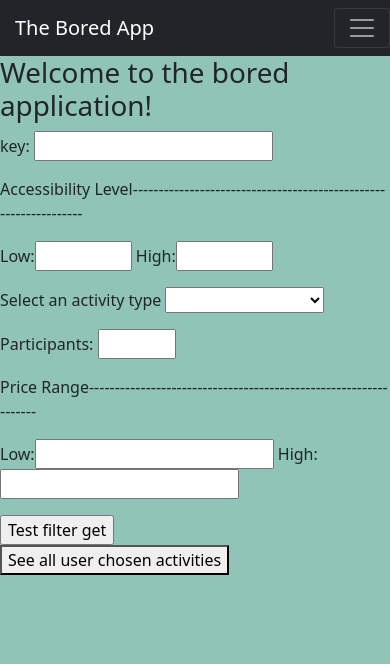
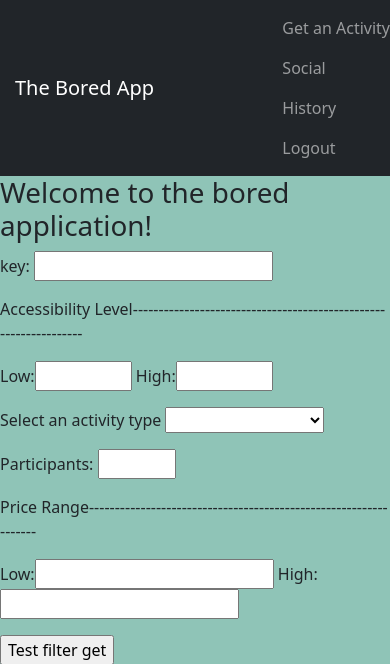
Before and after one commit to jackcodej/theboredapp, a Flask app: page / in a window 390 px wide. Shown: the top 664 px of the page. Run offline with Flask 3, Linux system fonts and the light colour scheme; the visitor is signed in with stand-in values (Sample User, id 1).

Commit message:
Remove hamburger menu

```diff
--- a/templates/base.html
+++ b/templates/base.html
@@ -18,10 +18,8 @@
   <body style="background-color: #8fc4b7;">
     <nav class="navbar navbar-expand-lg navbar-dark bg-dark" style="padding-left:15px;">
       <a class="navbar-brand" href="/">The Bored App</a>
-      <button class="navbar-toggler" type="button" data-toggle="collapse" data-target="#navbarText" aria-controls="navbarText" aria-expanded="false" aria-label="Toggle navigation">
-        <span class="navbar-toggler-icon"></span>
       </button>
-      <div class="collapse navbar-collapse" id="navbarText">
+      <div id="navbarText">
         <ul class="navbar-nav mr-auto">
           {% if "user_id" not in session %}
           <li class="nav-item">
```
